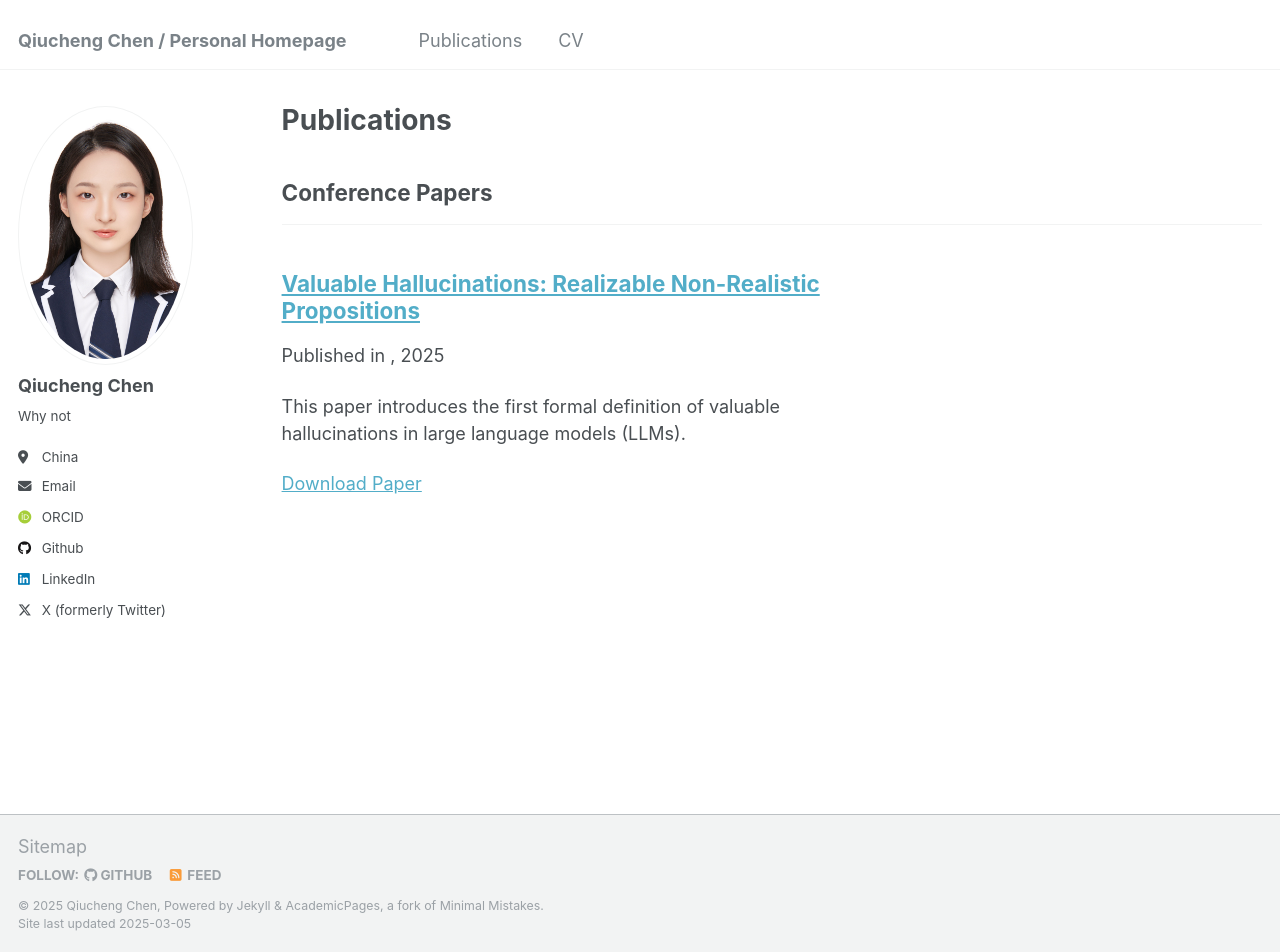
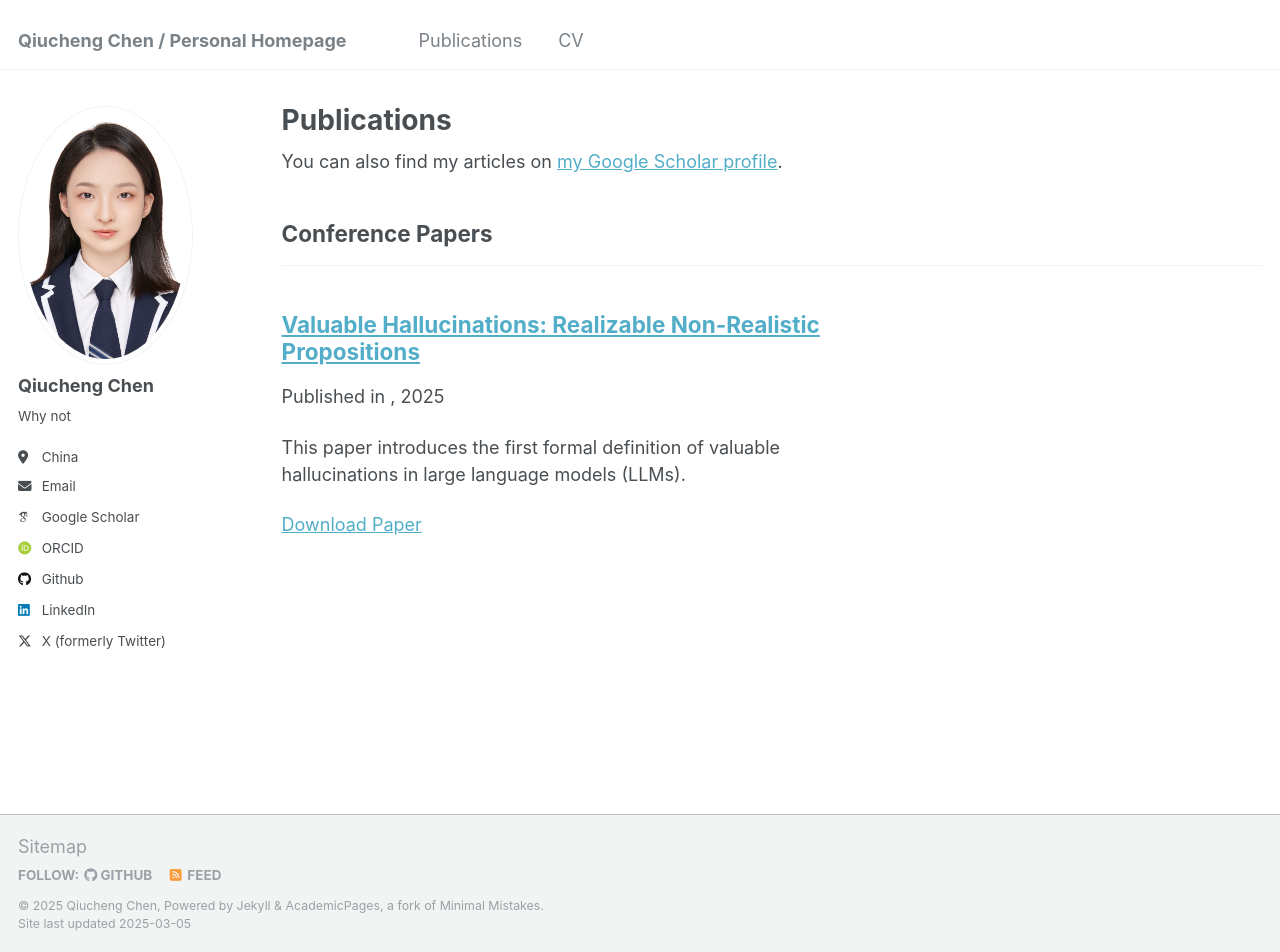
Before and after one commit to Trouverecc/Trouverecc.github.io, a Jekyll site: the page built from _pages/publications.html, in a window 1280 px wide and 952 px high. Built offline with Jekyll 4.4.1, drawn with Linux system fonts in a browser that asks for light colours; some web fonts are replaced; part of the change alters nothing that is shown.

Commit message:
Update _config.yml

```diff
--- a/_config.yml
+++ b/_config.yml
@@ -32,7 +32,7 @@ author:
 
   # Academic websites
   arxiv            : # URL - Update with the correct link to your profile
-  # googlescholar    : "https://scholar.google.com/citations?user=PS_CX0AAAAAJ"
+  googlescholar    : "https://scholar.google.com/citations?user=qsqFLU8AAAAJ&hl=en"
   impactstory      : # URL
   orcid            : "http://orcid.org/0009-0006-7354-5329"
   semantic         : # URL
```
